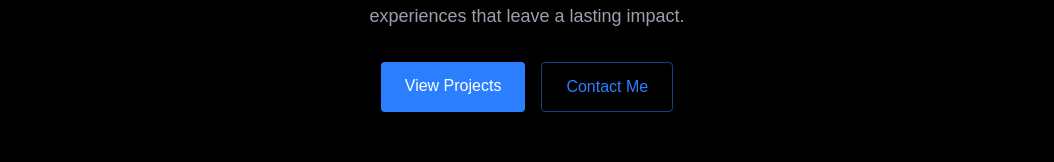
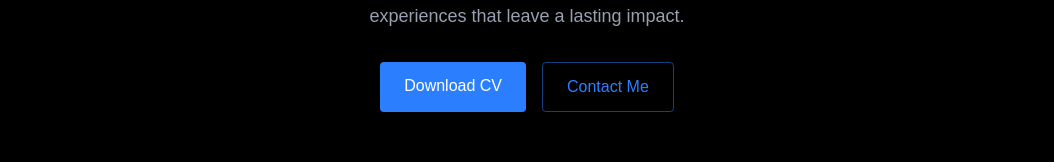
Before and after one commit to Buddhikamadumali/MyPortfolio, a React (Vite) app: page / in a window 1280 px wide. Shown: the part 461-623 px from the top of the page, without its empty margins (113-1167 px from the left). Built offline with nearby package versions, Linux system fonts and the light colour scheme.

Commit message:
Remove view project button and add Download CV button

```diff
--- a/src/components/sections/Home.jsx
+++ b/src/components/sections/Home.jsx
@@ -17,8 +17,8 @@ export const Home = () =>{
                          lasting impact.
                 </p>
                 <div className="flex justify-center space-x-4">
-                    <a href="#projects" className="bg-blue-500 text-white py-3 px-6 rounded font-medium transition relative overflow-hidden hover:-translate-y-0.5
-                    hover:shadow-[0_0_15px_rgba(59, 130, 246, 0.4)]">View Projects</a>
+                    <a href="../../public/cv.pdf" download="My_CV.pdf" target="_blank" rel="noopener noreferrer" className="bg-blue-500 text-white py-3 px-6 rounded font-medium transition relative overflow-hidden hover:-translate-y-0.5
+                    hover:shadow-[0_0_15px_rgba(59, 130, 246, 0.4)]">Download CV</a>
 
                     <a href="#contact" className="border border-blue-500/50 text-blue-500 py-3 px-6 rounded font-medium transition-all duration-200 hover:-translate-y-0.5
                     hover:shadow-[0_0_15px_rgba(59, 130, 246, 0.2)] hover:bg-blue-500/10">Contact Me</a>
```
Also changed, not shown: 1 other file (tests, documents, lock files or other folders).
